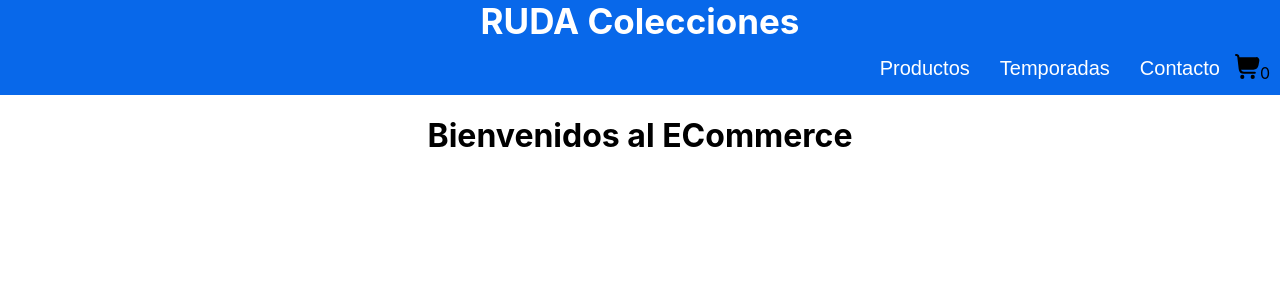
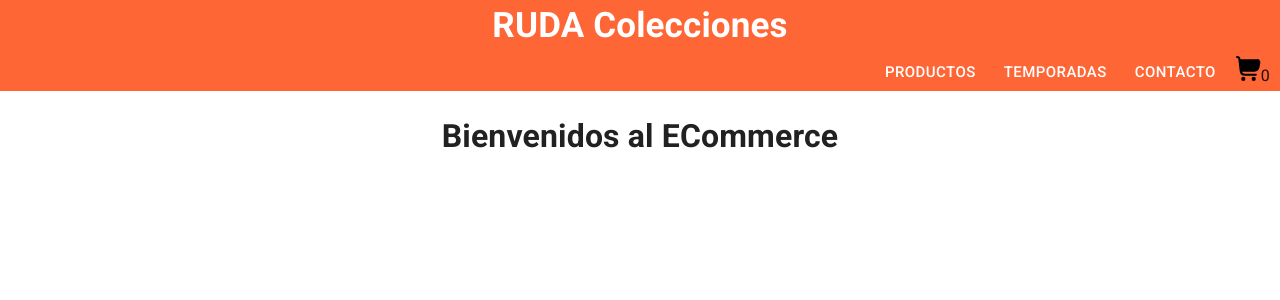
Before and after one commit to alanivanmaciel/React-PreEntrega1-Alan-Maciel, a React (Create React App) app: page / in a window 1280 px wide. Shown: the top 300 px of the page. Built offline with nearby package versions, Linux system fonts and the light colour scheme.

Commit message:
Aplicando MUI

```diff
--- a/package.json
+++ b/package.json
@@ -3,6 +3,11 @@
   "version": "0.1.0",
   "private": true,
   "dependencies": {
+    "@emotion/react": "^11.11.1",
+    "@emotion/styled": "^11.11.0",
+    "@fontsource/roboto": "^5.0.4",
+    "@mui/icons-material": "^5.13.7",
+    "@mui/material": "^5.13.7",
     "@testing-library/jest-dom": "^5.16.5",
     "@testing-library/react": "^13.4.0",
     "@testing-library/user-event": "^13.5.0",
--- a/src/components/NavBar/NavBar.css
+++ b/src/components/NavBar/NavBar.css
@@ -1,5 +1,5 @@
 .NavBar {
-  background-color: #0868ea;
+  background-color: #FF6636;
 }
 
 .NavBar h1 {
@@ -16,11 +16,9 @@
   padding-right: 10px;
 }
 
-.Menu button {
+.Menu Button {
   border: none;
-  margin: 10px;
-  padding: 5px;
-  background-color: #0868ea;
+  padding-right: 20px;
   color: white;
-  font-size: 20px;
+  font-size: 15px;
 }
--- a/src/components/NavBar/NavBar.jsx
+++ b/src/components/NavBar/NavBar.jsx
@@ -1,14 +1,15 @@
 import CartWidget from "../CartWidget/CartWidget";
 import "./NavBar.css";
+import Button from "@mui/material/Button"
 
 function NavBar(props) {
   return (
     <nav className="NavBar">
       <h1>RUDA Colecciones</h1>
       <div className="Menu">
-        <button>Productos</button>
-        <button>Temporadas</button>
-        <button>Contacto</button>
+        <Button>Productos</Button>
+        <Button>Temporadas</Button>
+        <Button>Contacto</Button>
         <CartWidget />
       </div>
     </nav>
--- a/src/index.js
+++ b/src/index.js
@@ -1,11 +1,19 @@
 import React from "react";
 import ReactDOM from "react-dom/client";
+import App from "./App";
+
+import "@fontsource/roboto/300.css";
+import "@fontsource/roboto/400.css";
+import "@fontsource/roboto/500.css";
+import "@fontsource/roboto/700.css";
+
 import "./index.css";
-import App from "./App";
+import { CssBaseline } from "@mui/material";
 
 const root = ReactDOM.createRoot(document.getElementById("root"));
 root.render(
   <>
+    <CssBaseline />
     <App />
   </>
 );
```
Also changed, not shown: 1 other file (tests, documents, lock files or other folders).
